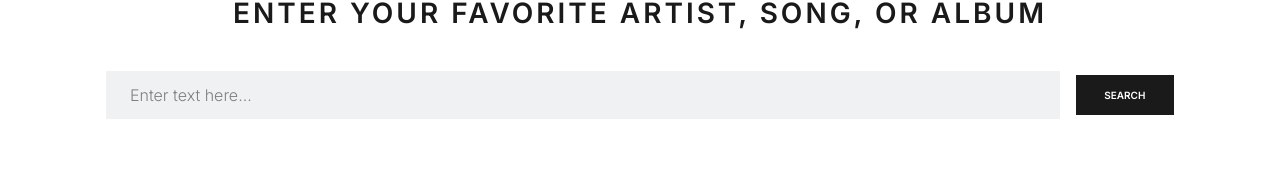
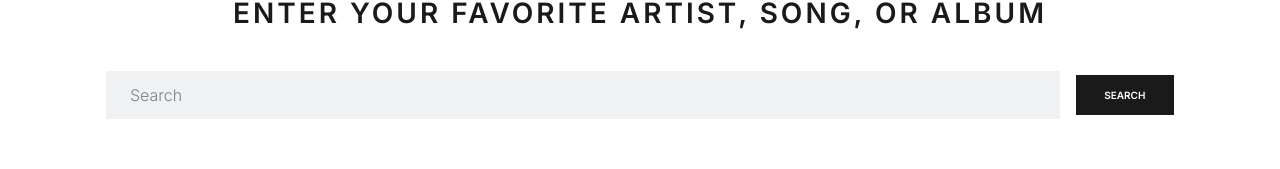
Before and after one commit to syivan/surround-next, a Next.js app: page /search in a window 1280 px wide. Shown: the part 270-439 px from the top of the page. Built offline with nearby package versions, Linux system fonts and the light colour scheme.

Commit message:
front-end changes to searchbar

```diff
--- a/components/SearchBar/SearchBar.jsx
+++ b/components/SearchBar/SearchBar.jsx
@@ -32,7 +32,7 @@ export default function SearchBar() {
       <Form.Control
         size="md"
         type="text"
-        placeholder="Enter text here..."
+        placeholder="Search"
         value={searchTerm}
         onChange={handleChange}
         className={styles["search-bar"]}
--- a/db.js
+++ b/db.js
@@ -33,6 +33,8 @@ const db = mysql({
   },
 });
 
+//delete .env
+//sent to Naresh for validation
 export default async function executeSchema({ query, values }) {
   try {
     const results = await db.query(query, values);
```
